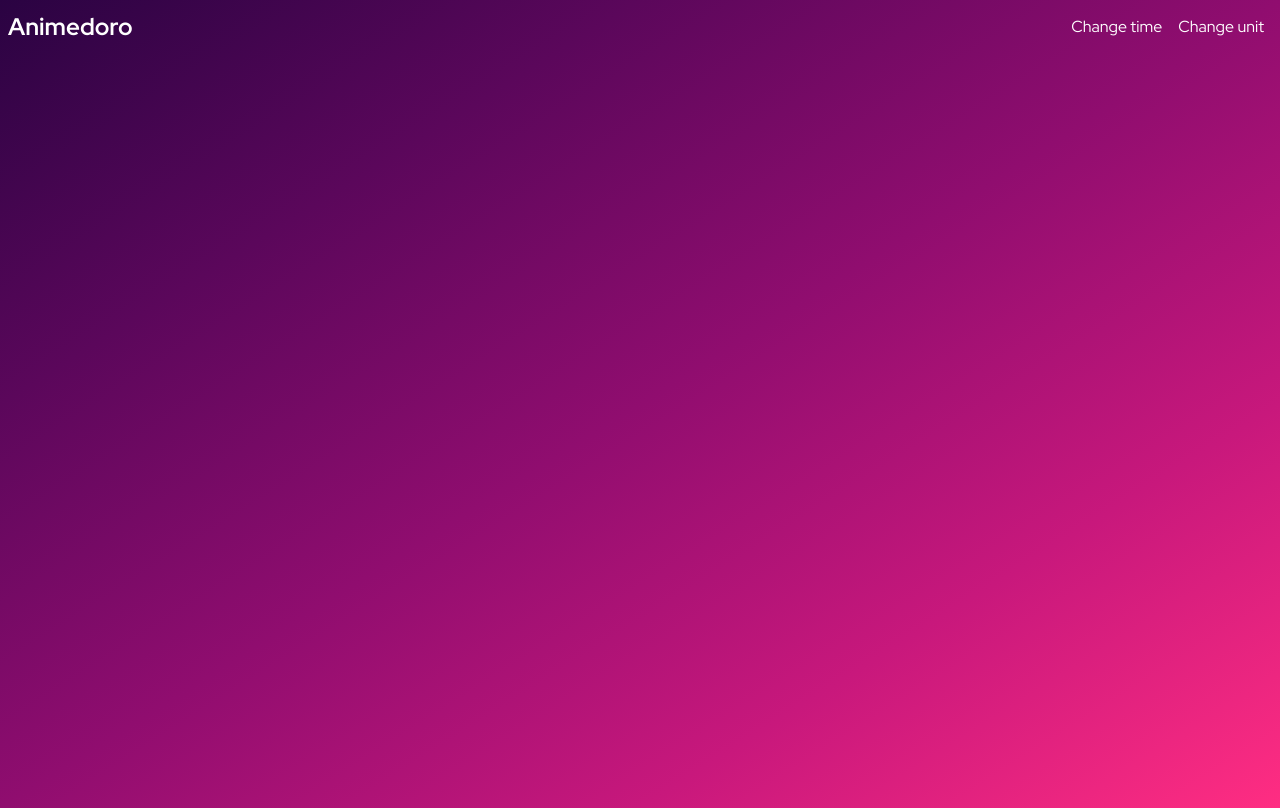
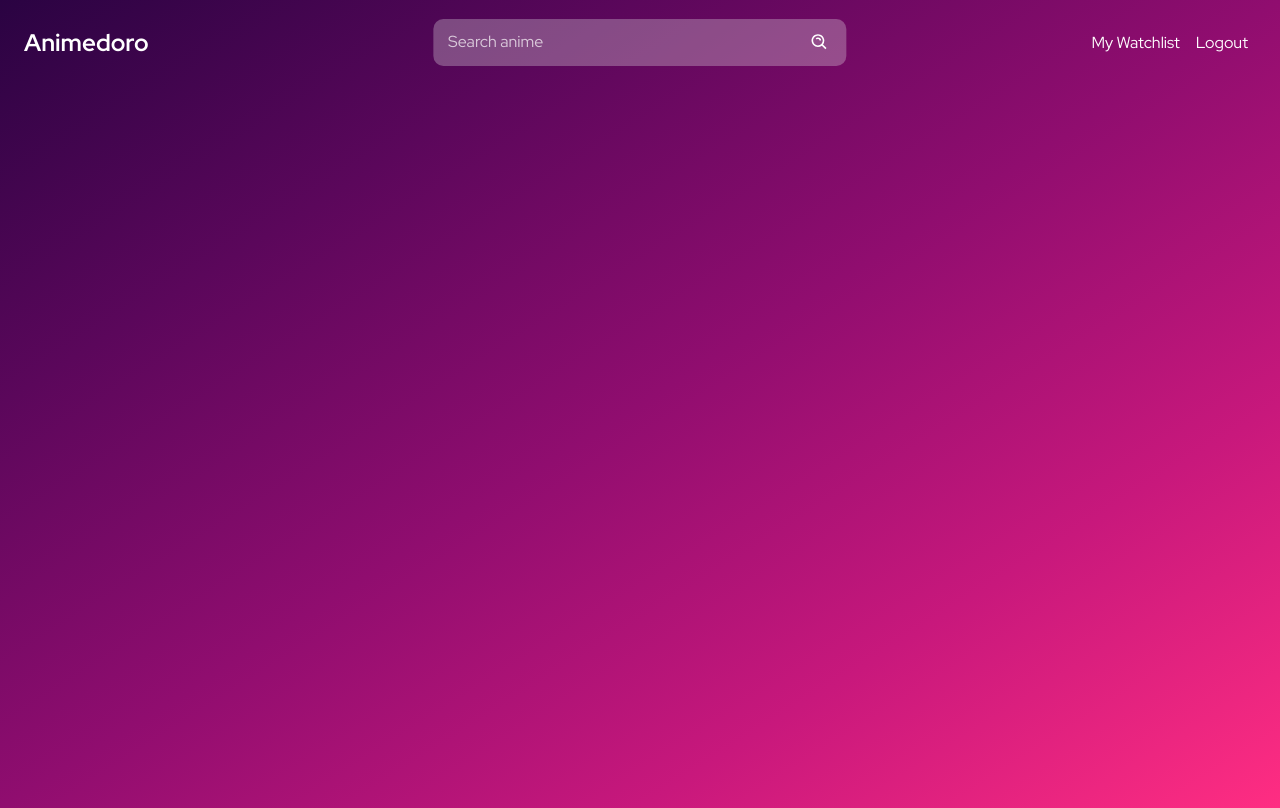
Before and after one commit to rajat4984/animedoro, a React (Create React App) app: page / in a window 1280 px wide. Built offline with nearby package versions, Linux system fonts and the light colour scheme.

Commit message:
navbar completed

```diff
--- a/src/components/Navbar/NavLinks.js
+++ b/src/components/Navbar/NavLinks.js
@@ -13,19 +13,34 @@ function NavLinks({ isMobile, closeMobileMenu }) {
       animate={animateTo}
       className="nav-links"
     >
+       <div
+        initial={animationFrom}
+        animate={animateTo}
+        className="search-bar"
+      >
+        <input type="text" placeholder="Search anime" />
+        <button
+          onClick={() => {
+            isMobile && closeMobileMenu();
+
+          }}
+        >
+          <BiSearchAlt />
+        </button>
+      </div>
       <p
         onClick={() => {
           isMobile && closeMobileMenu();
         }}
       >
-        Change time
+        My Watchlist
       </p>
       <p
         onClick={() => {
           isMobile && closeMobileMenu();
         }}
       >
-        Change unit
+        Logout
       </p>
     </motion.div>
   );
--- a/src/components/Navbar/navbar.scss
+++ b/src/components/Navbar/navbar.scss
@@ -4,6 +4,39 @@
 .navbar {
   @include flexBox(space-between);
   margin: 0.5em;
+  padding: 1em;
+
+  .search-bar {
+    @include flexBox($justify: flex-start);
+    padding: 1em 0.2em 0.5em 1em;
+    input {
+      background: $primary-background;
+      border: transparent;
+      height: 2.5em;
+      width: 300px;
+      border-radius: 5px;
+      outline: none;
+      padding-left: 0.5em;
+      caret-color: white;
+      color: white;
+
+      &::placeholder {
+        color: #ffffffb4;
+        padding-left: 0.5em;
+
+        font-size: 1rem;
+      }
+    }
+    button {
+      background: none;
+      color: white;
+      outline: none;
+      border: none;
+      margin: 0;
+      font-size: 1.2rem;
+      left: 45%;
+    }
+  }
 
   .navigation {
     display: none;
@@ -12,18 +45,15 @@
   .mobile-navigation {
     .mobile-navigation-links {
       position: absolute;
-      // top: clamp(20px, 2em, 500px);
       right: 0%;
-      // background-color: rgba(27, 27, 27, 0.911);
       width: 100%;
-
-      // height: 100%;
 
       .nav-links {
         padding: 1em 0;
         background-color: rgba(27, 27, 27, 0.911);
+        margin-top: 1em;
         height: 100vh;
-        *{
+        *:not(:first-child) {
           padding: 1em 0.2em 0.5em 1em;
           cursor: pointer;
         }
@@ -39,14 +69,32 @@
     .navigation {
       display: block;
 
+      .search-bar{
+        position: absolute;
+        left: 50%;
+        transform: translateX(-50%);
+
+        input{
+          width: 400px;
+        }
+
+        button{
+          position: absolute;
+          left: 85%;
+          display: flex;
+        }
+      }
+
+
       .nav-links {
-        @include flexBox("center","center","row-reverse");
+        // display: flex;
+        // align-items: center;
+        @include flexBox();
 
         * {
           padding: 0.5em;
           border-radius: 10px;
         }
-
       }
     }
   }
```
